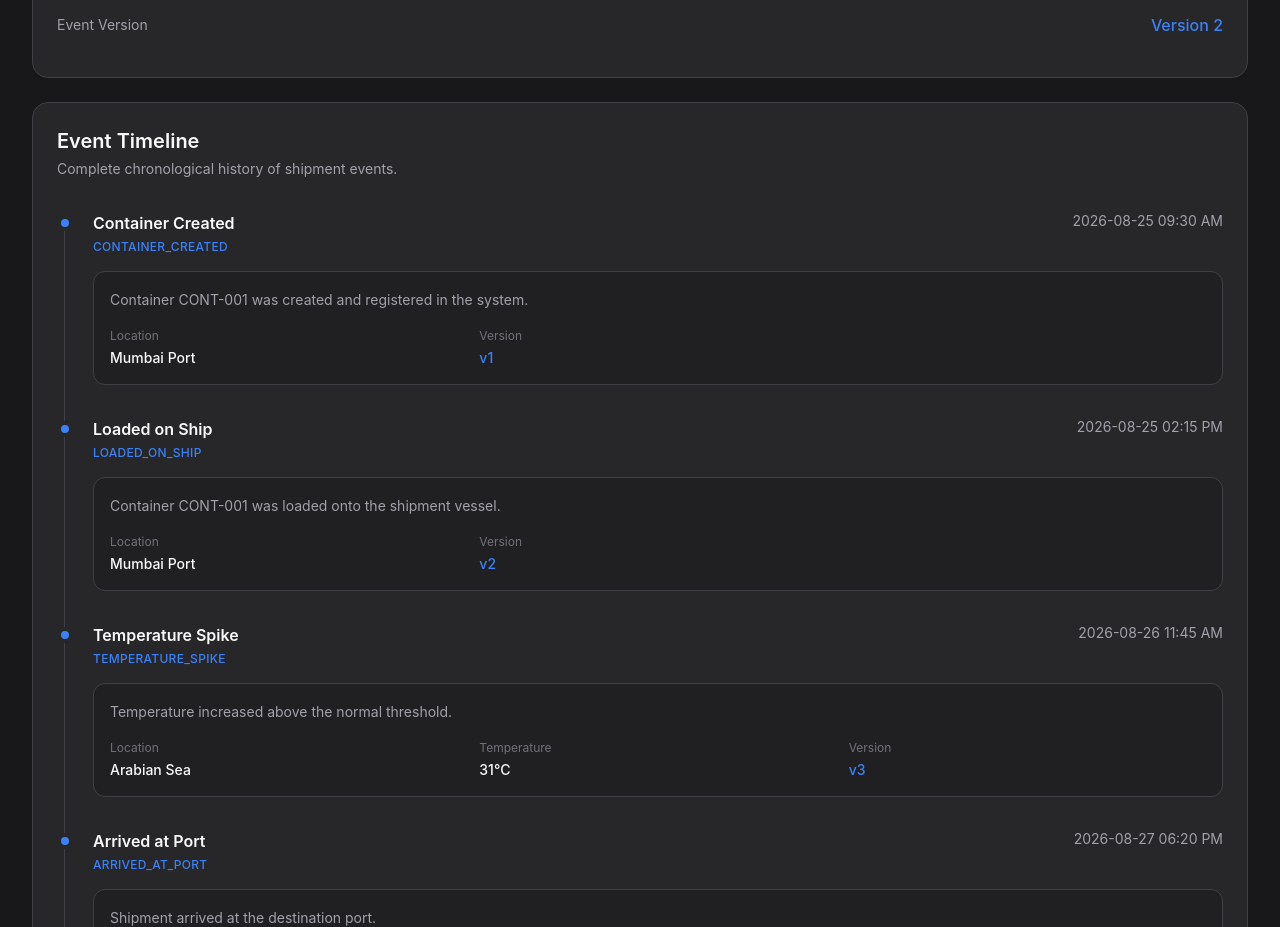
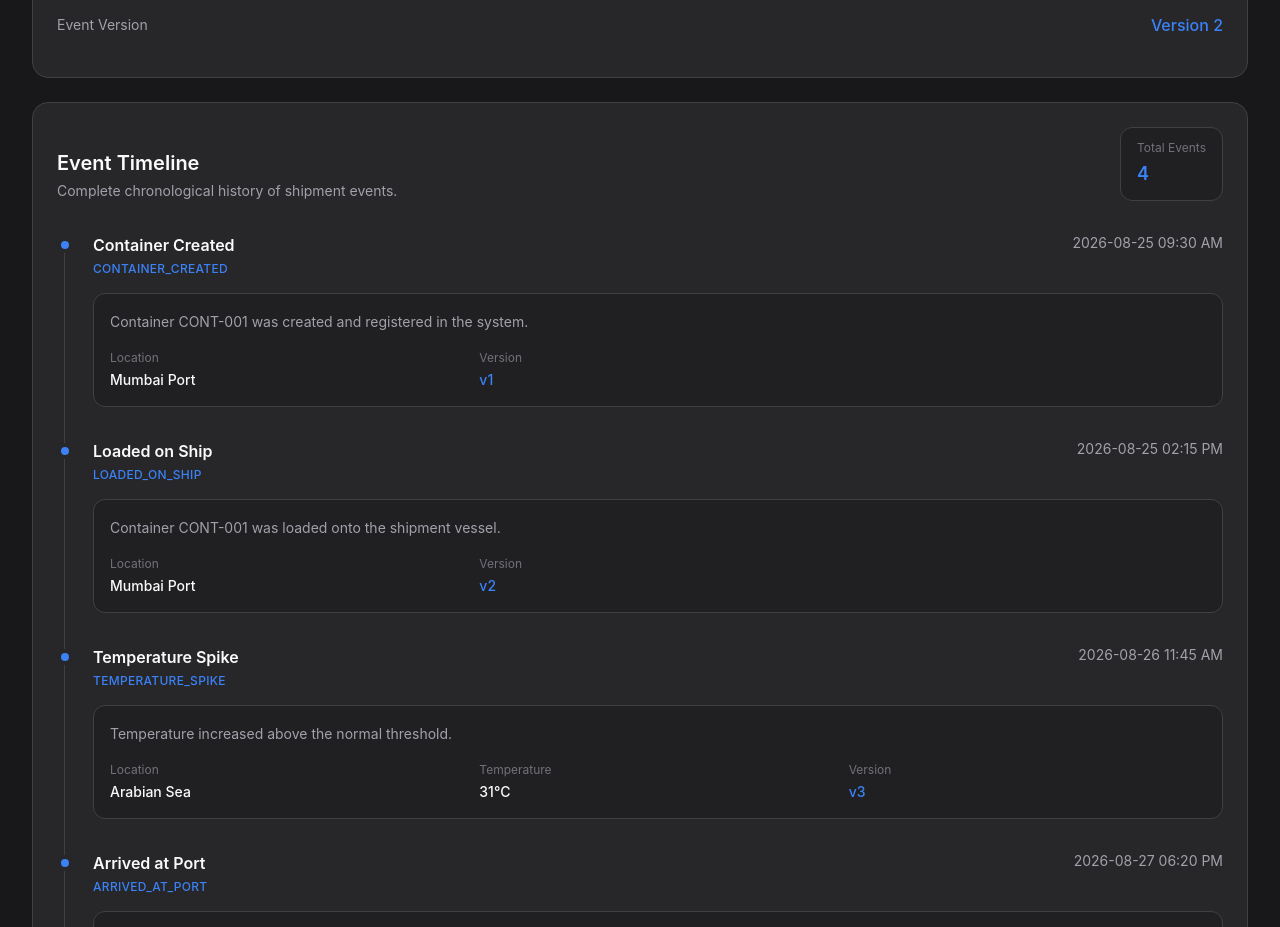
Before and after one commit to chandancoder-dev/audit-trail-team14, a React (Vite) app in the folder client/: page /shipment/analytics in a window 1280 px wide. Shown: the part 980-1907 px from the top of the page. Built offline with nearby package versions, Linux system fonts and the light colour scheme; no server answers.

Commit message:
Improve shipment event timeline header

```diff
--- a/client/src/features/shipmentDetail/ShipmentDetail.jsx
+++ b/client/src/features/shipmentDetail/ShipmentDetail.jsx
@@ -209,6 +209,8 @@ function ShipmentDetail() {
         <section className="rounded-2xl border border-[#3F3F46] bg-[#27272A] p-6">
 
           <div className="mb-8">
+  <div className="flex flex-col gap-4 sm:flex-row sm:items-end sm:justify-between">
+    <div>
       <h2 className="text-xl font-semibold text-[#FAFAFA]">
         Event Timeline
       </h2>
@@ -216,6 +218,18 @@ function ShipmentDetail() {
       <p className="mt-1 text-sm text-[#A1A1AA]">
         Complete chronological history of shipment events.
       </p>
+    </div>
+
+    <div className="rounded-xl border border-[#3F3F46] bg-[#202023] px-4 py-3">
+      <p className="text-xs text-[#71717A]">
+        Total Events
+      </p>
+
+      <p className="mt-1 text-lg font-semibold text-[#3B82F6]">
+        {shipmentEvents.length}
+      </p>
+    </div>
+  </div>
 </div>
 
           <div className="relative">
```
Lines whose indentation alone changed are shown as unchanged.
